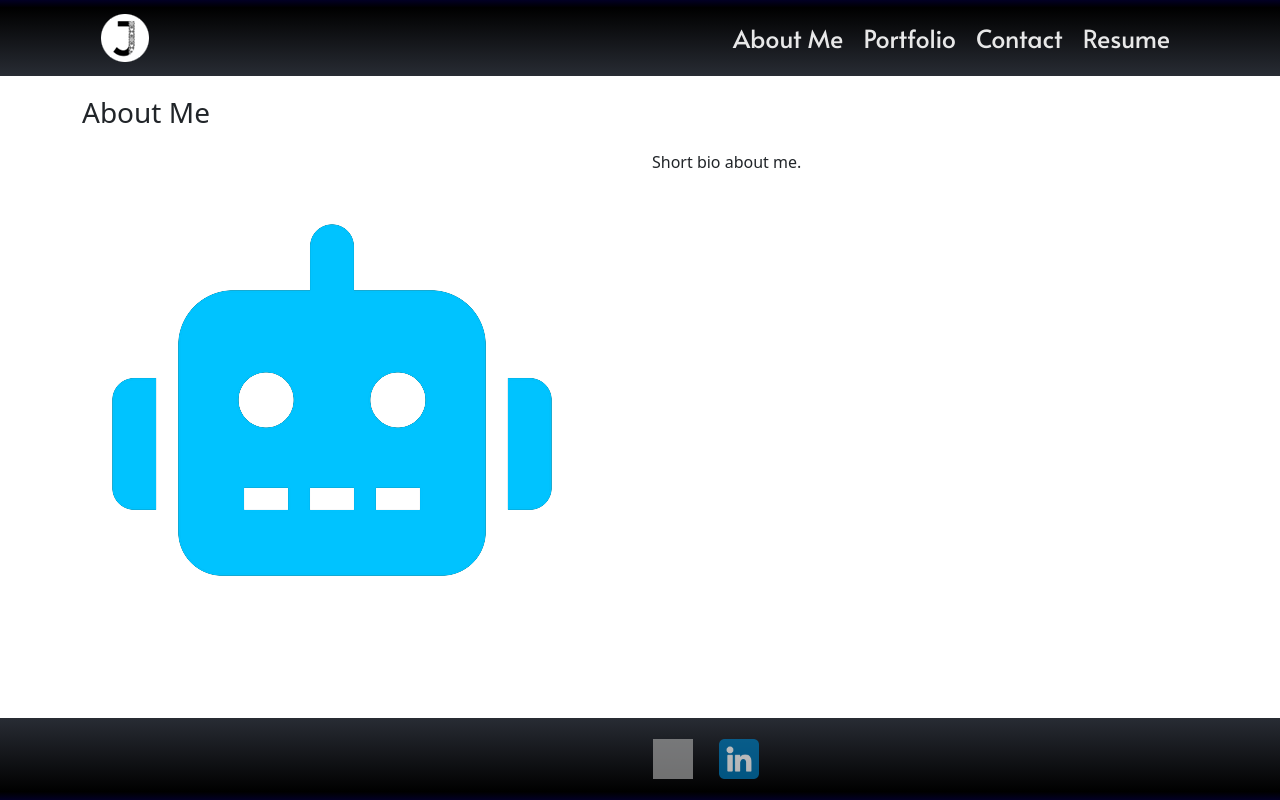
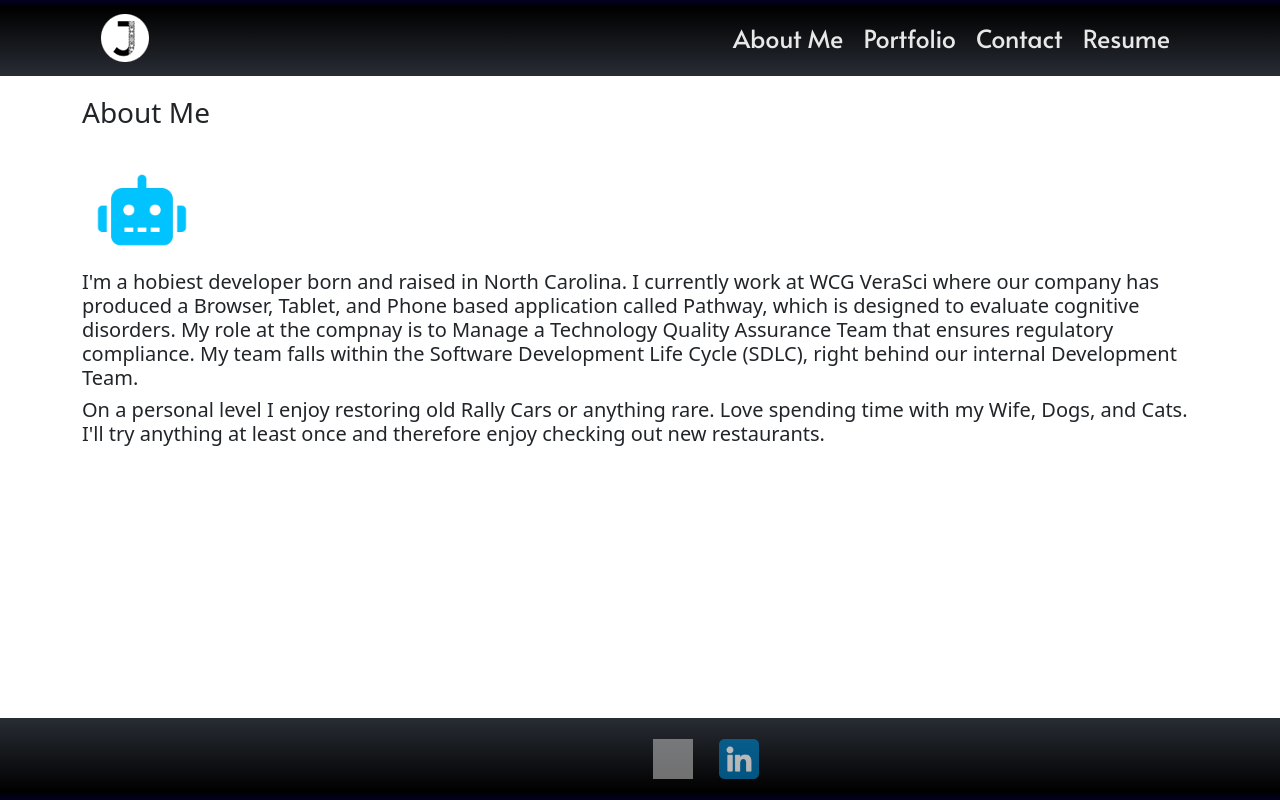
Before and after one commit to gemsjohn/tawny-port, a React (Create React App) app: page / in a window 1280 px wide. Built offline with nearby package versions, Linux system fonts and the light colour scheme; grey boxes are pictures that could not be loaded.

Commit message:
updated the About me page with new content

```diff
--- a/src/App.css
+++ b/src/App.css
@@ -78,6 +78,12 @@
   opacity: 100%;
 }
 
+.profile {
+  height: 100px;
+  width: 100px;
+  margin: 10px;
+}
+
 .supplemental-space {
   height: 100px;
 }
--- a/src/App.js
+++ b/src/App.js
@@ -8,24 +8,26 @@ import { Footer } from './footer';
 function App() {
   return (
     <>
+
+      <div>
         <Header />
-    <div>
         <Container className="full-space">
           <h3 className="extra-spacing">About Me</h3>
           <div>
-          <Row>
-            <Col>
-              <img src={photo} alt="photo" />
-            </Col>
-            <Col>
-              <p>Short bio about me.</p>
-            </Col>
-          </Row>
+            <img src={photo} className="profile" alt="photo" />
+            <h5>
+              I'm a hobiest developer born and raised in North Carolina. I currently work at WCG VeraSci where our company has produced a Browser, Tablet, and Phone
+              based application called Pathway, which is designed to evaluate cognitive disorders. My role at the compnay is to Manage a Technology Quality Assurance Team
+              that ensures regulatory compliance. My team falls within the Software Development Life Cycle (SDLC), right behind our internal Development Team.
+            </h5>
+            <h5>
+              On a personal level I enjoy restoring old Rally Cars or anything rare. Love spending time with my Wife, Dogs, and Cats. I'll try anything at least once and therefore
+              enjoy checking out new restaurants.
+            </h5>
           </div>
         </Container>
         <Footer />
       </div>
-
     </>
   );
 }
--- a/src/header.jsx
+++ b/src/header.jsx
@@ -6,6 +6,7 @@ import name from './assets/name_logo.png';
 
 export const Header = () => {
     return (
+        <div className="header">
             <Navbar bg="dark" variant="dark" className="App-header">
                 <Navbar.Brand href="#home">
                     <img
@@ -25,5 +26,6 @@ export const Header = () => {
                     </Nav>
                 </Col>
             </Navbar>
+        </div>
     )
 }
--- a/src/routes/portfolio.jsx
+++ b/src/routes/portfolio.jsx
@@ -6,7 +6,6 @@ import ecom_shop from '../assets/shop-lyft.png';
 import splotch from '../assets/splotch.png';
 import wol from '../assets/wol.png';
 import employee from '../assets/employee.png';
-import placeholder from '../assets/placeholder.jpg';
 import { Footer } from '../footer';
 export default function Portfolio() {
     return (
```
Lines whose indentation alone changed are shown as unchanged.
